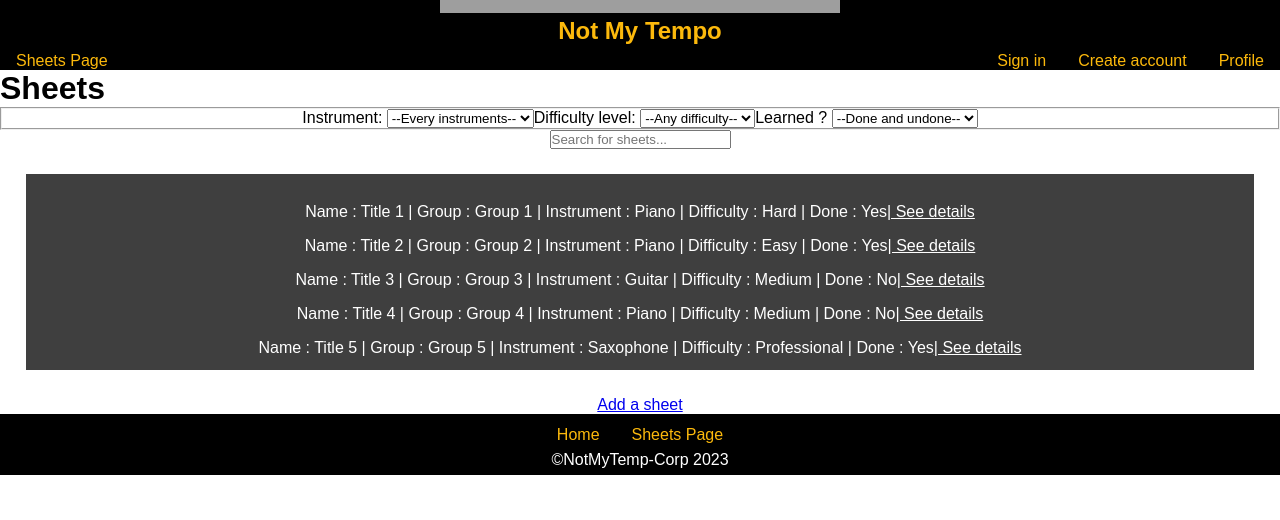
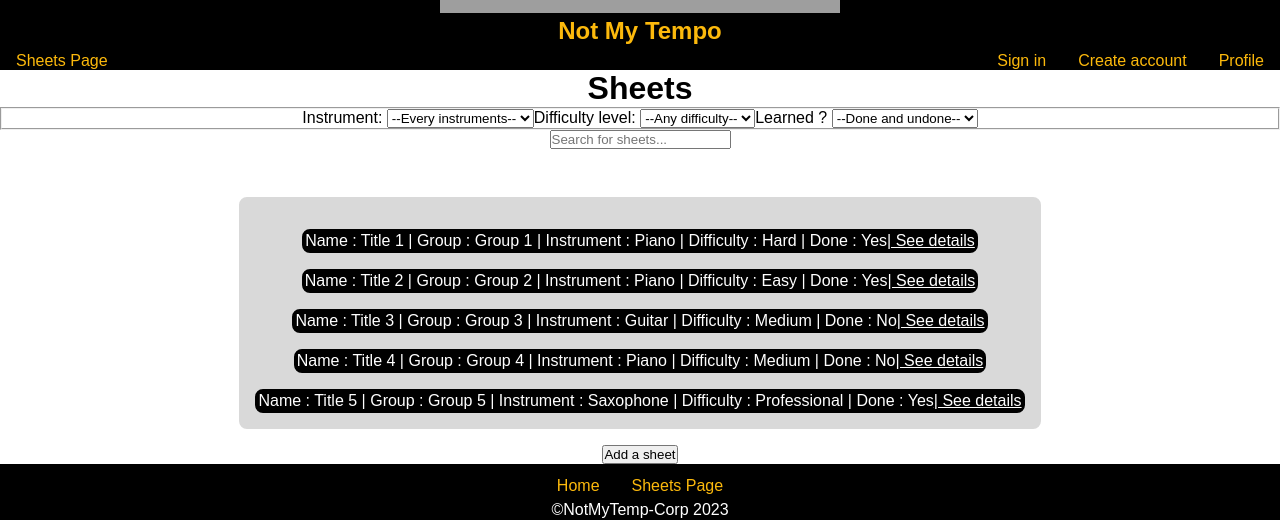
Before and after one commit to Marc-Rougagnou/MOD8-2232-GRB-Enzo-Riviere-Marius-Chevalier-Marc-Rougagnou, a Vue app in the folder Projet/: page /sheets in a window 1280 px wide. Shown: the part 293-813 px from the top of the page. Built offline with nearby package versions, Linux system fonts and the light colour scheme; grey boxes are pictures that could not be loaded.

Commit message:
add security to sheet add

```diff
--- a/Projet/src/components/Header.vue
+++ b/Projet/src/components/Header.vue
@@ -13,7 +13,6 @@ function signOut(){//security done
       state.current_user.email='';
       state.current_user.password='';
       state.current_user.gender='';
-      console.log(temp);
       state.users[i]=temp;
       window.alert('You are logged out');
     }
--- a/Projet/src/pages/AddSheetPage.vue
+++ b/Projet/src/pages/AddSheetPage.vue
@@ -4,14 +4,56 @@
   import { state } from "../store.js";
 
   let btn = ref("add");
+  const openFileExplorer = () => {
+    const fileInput = document.createElement("input");
+    fileInput.type = "file";
+    fileInput.addEventListener("change", (event) => {
+      const selectedFile = event.target.files[0];
 
+      if (selectedFile) {
+        console.log("file selected :", selectedFile.name);
+      }
+    });
+    fileInput.click();
+  };
 </script>
 
 <template>
-  <h1>Log In</h1>
-  <SheetForm :button_text="btn" @response = "(sheet) => state.sheets.push(sheet)"></SheetForm>
+  <h1>Add a sheet</h1>
+  <section v-if="state.current_user.id!==0">
+    <button @click="openFileExplorer">select</button>
+    <SheetForm :button_text="btn" @response = "(sheet) => state.sheets.push(sheet)"></SheetForm>
+  </section>
+  <section v-else>
+    <div id="nologged">
+      <h1>Profile</h1>
+      <p>You are not logged in</p>
+      <RouterLink to="/sign-in" class="link">Sign in</RouterLink>
+    </div>
+  </section>
+
 </template>
 
 <style scoped>
+#nologged {
+  background-color: #000000c0;
+  color: aliceblue;
+  margin: 2%;
+  padding: 1%;
+  border: 1px solid white;
+  border-radius: 15px;
+  width: 40%;
+  text-align: center;
+  align-content: center;
+  align-items: center;
+}
+#nologged h1{
+  margin:0 auto;
+  margin-bottom: 2%;
 
+}
+a{
+  color:#FCB90C;
+  text-decoration: none;
+}
 </style>
--- a/Projet/src/pages/SheetDetailPage.vue
+++ b/Projet/src/pages/SheetDetailPage.vue
@@ -1,9 +1,29 @@
 <script setup>
+import { ref } from 'vue'
+import { useRoute } from 'vue-router'
+import SheetForm from '../components/SheetForm.vue'
+import { state, sheet_id } from '../store.js';
+
+const btn = ref('Save')
+
+const route = useRoute();
+const current_sheet_id = parseInt(route.params.id, 10);
+
+const sheet = ref(state.sheets.find((sheet) => sheet.id === current_sheet_id));
+
 
 </script>
 
 <template>
-  <h1>Sheet Detail</h1>
+  <main>
+    <article>
+      <h2>Sheet Details</h2>
+      <h3>Name : {{ sheet.title }}</h3>
+      <h3>Group : {{ sheet.group }}</h3>
+      <h3>Difficulty : {{ sheet.difficulty }}</h3>
+    </article>
+
+  </main>
 
 </template>
 
--- a/Projet/src/pages/SheetsPage.vue
+++ b/Projet/src/pages/SheetsPage.vue
@@ -18,14 +18,15 @@ const filteredList = computed(() => {
     (sheet.done.toLowerCase().includes(selectedDone.value.toLowerCase()))
   );
 });
+
 </script>
 
 <template>
+  <main>
     <h1>Sheets</h1>
 
-  <main>
+    <fieldset>
 
-    <fieldset>
       <label for="instru">Instrument: </label>
       <select name="instru" id="instru" v-model="selectedInstrument">
           <option value="">--Every instruments--</option>
@@ -38,10 +39,10 @@ const filteredList = computed(() => {
       <label for="difficulty">Difficulty level: </label>
       <select name="difficulty" id="difficulty" v-model="selectedDifficulty">
           <option value="">--Any difficulty--</option>
-          <option value="Easy">Easy</option>
-          <option value="Medium">Medium</option>
-          <option value="Hard">Hard</option>
-          <option value="Professional">Professional</option>
+          <option value="Easy">1</option>
+          <option value="Medium">2</option>
+          <option value="Hard">3</option>
+          <option value="Professional">4</option>
       </select>
 
       <label for="done">Learned ? </label>
@@ -61,41 +62,50 @@ const filteredList = computed(() => {
                     <template #info>
                       {{ "Name : " + sheet.title + " | Group : " + sheet.group + " | Instrument : " + sheet.instruments + " | Difficulty :  " + sheet.difficulty + " | Done : " + sheet.done}}
                     </template>
+                    <p>" "</p>
+                    <template #details>| See details</template>
 
-            <template #details>| See details</template>
                   </SheetItem>
           </li>
       </ul>
-    <RouterLink to='/add-sheets' class="link">Add a sheet</RouterLink>
+    <RouterLink id="add-button" to='/add-sheets' class="link">
+      <button>Add a sheet</button>
+    </RouterLink>
   </main>
 </template>
 
 <style>
+
 main{
   text-align: center;
 }
 
 ul{
+  background-color: #D9D9D9;
   margin-top: 3rem;
   margin-left: auto;
   margin-right: auto;
   list-style: none;
-  text-align: center;
-  background-color: #000000c0;
-  color: aliceblue;
-  margin: 2%;
-  padding: 1%;
-
+  width: fit-content;
+  border: 1rem solid #D9D9D9;
+  border-radius: 0.5rem;
+  margin-bottom: 1rem;
 }
 li{
-
+  background-color: black;
   color: white;
   width: fit-content;
   margin-left: auto;
   margin-right: auto;
   margin-top: 1rem;
+  border: 0.2rem solid black;
+  border-radius: 0.5rem;
 }
 li a{
   color: white;
 }
+
+#button{
+  margin-top: 50rem;
+}
 </style>
```
Lines whose indentation alone changed are shown as unchanged.
